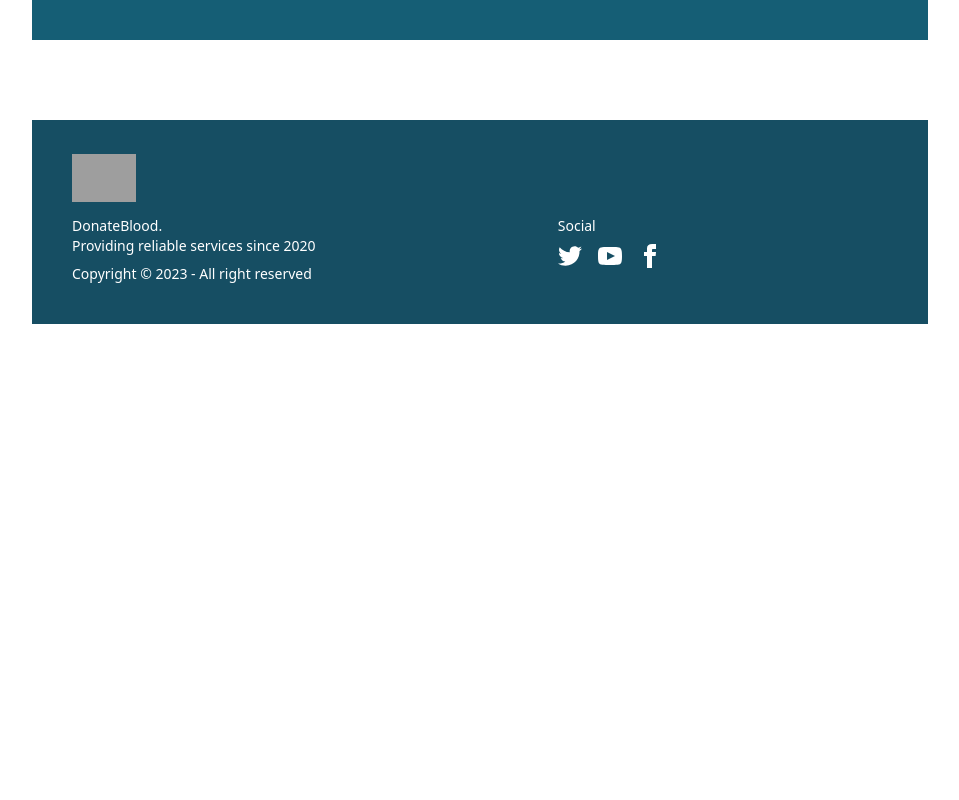
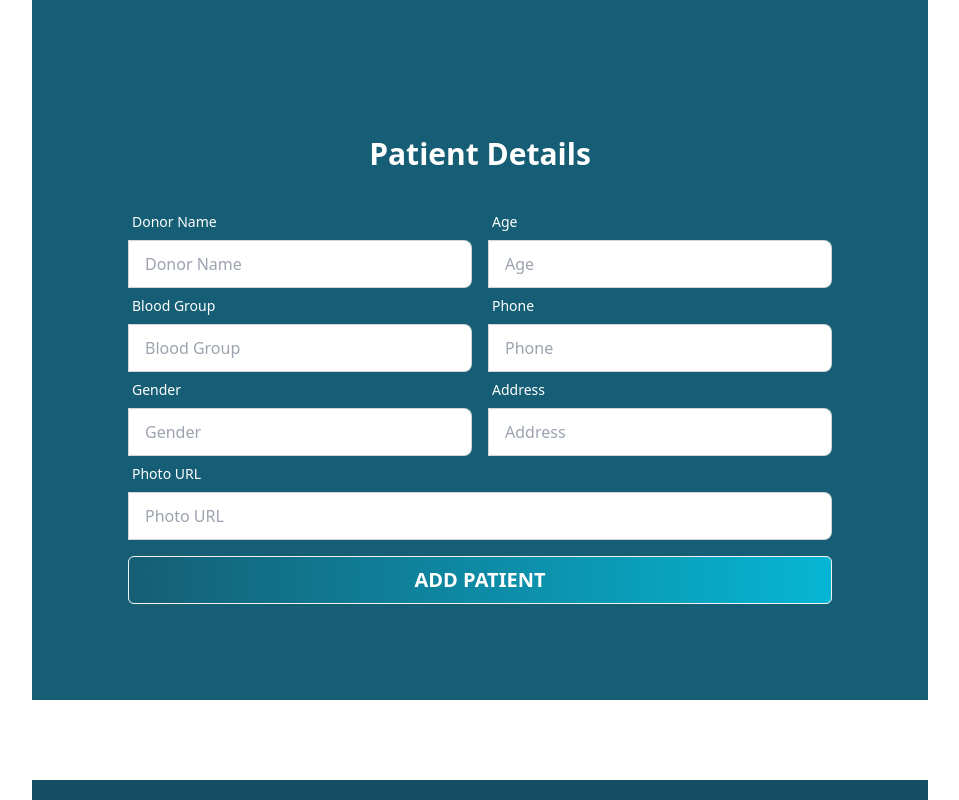
Before and after one commit to iftekharmahmud25/blood-donation-website, a React (Vite) app: page /Admin in a window 1280 px wide. Shown: the part 700-1500 px from the top of the page, without its empty margins (160-1119 px from the left). Before the commit the page ends 1024 px from the top, so only its background shows below. Built offline with nearby package versions, Linux system fonts and the light colour scheme; no server answers; grey boxes are pictures that could not be loaded.

Commit message:
added patient info

```diff
--- a/src/Pages/Admin/Admin.jsx
+++ b/src/Pages/Admin/Admin.jsx
@@ -25,7 +25,6 @@ const Admin = () => {
     };
 
     // send data to server
-
     fetch("http://localhost:5000/donor", {
       method: "POST",
       headers: {
@@ -45,11 +44,61 @@ const Admin = () => {
             confirmButtonText: "Thank You",
           });
 
+          formRef.current.reset();
+        }
+      });
+  };
+
+  const handleAddPatient = (event) => {
+    event.preventDefault();
+    const form = event.target;
+    const name = form.name.value;
+    const age = form.age.value;
+    const group = form.group.value;
+    const phone = form.phone.value;
+    const gender = form.gender.value;
+    const address = form.address.value;
+    const photo = form.photo.value;
+    const newPatient = {
+      name,
+      age,
+      group,
+      phone,
+      gender,
+      address,
+      photo,
+    };
+
+    // send data to server
+    fetch("http://localhost:5000/patient", {
+      method: "POST",
+      headers: {
+        "content-type": "application/json",
+      },
+      body: JSON.stringify(newPatient),
+    })
+      .then((res) => res.json())
+      .then((data) => {
+        console.log(data);
+
+        if (data.insertedId) {
+          Swal.fire({
+            title: "Success!",
+            text: "Patient added successfully !!",
+            icon: "success",
+            confirmButtonText: "Thank You",
+          });
 
           formRef.current.reset();
         }
       });
   };
+
+
+
+
+
+
 
   return (
     <div className="bg-cyan-800 p-6 md:p-24 ">
@@ -164,8 +213,132 @@ const Admin = () => {
           className="btn btn-block mt-4 bg-gradient-to-r from-cyan-800  to-cyan-500 hover:bg-gradient-to-r hover:from-cyan-500 hover:to-cyan-800 text-xl  px-4 py-2 rounded-md text-white"
         />
       </form>
+
+
+      <div className="mt-48">
+      <h1 className="text-3xl text-center mb-4 md:mb-8 font-bold text-white ">
+        Patient Details
+      </h1>
+      <form onSubmit={handleAddPatient} ref={formRef}>
+        <div className="lg:flex flex-row">
+          <div className="form-control md:w-1/2">
+            <label className="label">
+              <span className="label-text text-white">Donor Name</span>
+            </label>
+            <label className="input-group">
+              <input
+                type="text"
+                name="name"
+                placeholder="Donor Name"
+                className="input input-bordered w-full"
+              />
+            </label>
+          </div>
+
+          <div className="form-control md:w-1/2 ml-2 md:ml-4">
+            <label className="label">
+              <span className="label-text text-white">Age</span>
+            </label>
+            <label className="input-group">
+              <input
+                type="text"
+                name="age"
+                placeholder="Age"
+                className="input input-bordered w-full"
+              />
+            </label>
+          </div>
+        </div>
+
+        <div className="md:flex">
+          <div className="form-control md:w-1/2">
+            <label className="label">
+              <span className="label-text text-white">Blood Group</span>
+            </label>
+            <label className="input-group">
+              <input
+                type="text"
+                name="group"
+                placeholder="Blood Group"
+                className="input input-bordered w-full"
+              />
+            </label>
+          </div>
+          <div className="form-control md:w-1/2 ml-2 md:ml-4">
+            <label className="label">
+              <span className="label-text text-white">Phone</span>
+            </label>
+            <label className="input-group">
+              <input
+                type="text"
+                name="phone"
+                placeholder="Phone"
+                className="input input-bordered w-full"
+              />
+            </label>
+          </div>
+        </div>
+
+        <div className="md:flex">
+          <div className="form-control md:w-1/2">
+            <label className="label">
+              <span className="label-text text-white">Gender</span>
+            </label>
+            <label className="input-group">
+              <input
+                type="text"
+                name="gender"
+                placeholder="Gender"
+                className="input input-bordered w-full"
+              />
+            </label>
+          </div>
+          <div className="form-control md:w-1/2 ml-2 md:ml-4">
+            <label className="label">
+              <span className="label-text text-white">Address</span>
+            </label>
+            <label className="input-group">
+              <input
+                type="text"
+                name="address"
+                placeholder="Address"
+                className="input input-bordered w-full"
+              />
+            </label>
+          </div>
+        </div>
+
+        <div className="form-control md:w-full">
+          <label className="label">
+            <span className="label-text text-white">Photo URL</span>
+          </label>
+          <label className="input-group">
+            <input
+              type="text"
+              name="photo"
+              placeholder="Photo URL"
+              className="input input-bordered w-full"
+            />
+          </label>
+        </div>
+        <input
+          type="submit"
+          value="Add Patient"
+          className="btn btn-block mt-4 bg-gradient-to-r from-cyan-800  to-cyan-500 hover:bg-gradient-to-r hover:from-cyan-500 hover:to-cyan-800 text-xl  px-4 py-2 rounded-md text-white"
+        />
+      </form>
+      </div>
+
+
     </div>
+
+
+
+
+
+
   );
+
 };
 
 export default Admin;
--- /dev/null
+++ b/src/Pages/Contact/Contact.jsx
@@ -0,0 +1,41 @@
+import React from 'react';
+
+const Contact = () => {
+    return (
+        <div className="container mx-auto p-8 bg-gradient-to-b from-cyan-600 to-cyan-800-700 text-white rounded-lg shadow-lg">
+            <h1 className="text-4xl font-bold mb-8">Contact Information for Blood Donation</h1>
+            <div className="grid grid-cols-1 md:grid-cols-3 gap-8">
+                <div className="bg-blue-800 rounded-lg p-6">
+                    <h3 className="text-2xl font-semibold mb-4">Member 1: Rahatunnesa Rahi</h3>
+                    <ul className="mb-4">
+                        <li className="mb-2">Position: Coordinator</li>
+                        <li className="mb-2">Phone: <a href="tel:+8801879233846" className="text-blue-300">+8801879233846</a></li>
+                        <li>Email: <a href="mailto:rahi@example.com" className="text-blue-300">Rahatunnesarahi@gmail.com</a></li>
+                    </ul>
+                    <p className="text-sm text-blue-300">Available Monday to Friday, 9am - 5pm</p>
+                </div>
+                <div className="bg-blue-800 rounded-lg p-6">
+                    <h3 className="text-2xl font-semibold mb-4">Member 2: <br /> Ahmed Faiza</h3>
+                    <ul className="mb-4">
+                        <li className="mb-2">Position: Volunteer Coordinator</li>
+                        <li className="mb-2">Phone: <a href="tel:+8801756868664" className="text-blue-300">+8801756868664</a></li>
+                        <li>Email: <a href="mailto:ahmedfaiza0613@gmai.com" className="text-blue-400">ahmedfaiza0613@gmai.com</a></li>
+                    </ul>
+                    <p className="text-sm text-blue-400">Available on weekends and evenings</p>
+                </div>
+                <div className="bg-blue-800 rounded-lg p-6">
+                    <h3 className="text-2xl font-semibold mb-4">Member 3: <br /> Azrin Karim</h3>
+                    <ul className="mb-4">
+                        <li className="mb-2">Position: Outreach Specialist</li>
+                        <li className="mb-2">Phone: <a href="tel:+8801318865778" className="text-blue-300">+8801318865778</a></li>
+                        <li>Email: <a href="mailto:azrinkarim86@gmail.com" className="text-blue-300">azrinkarim86@gmail.com</a></li>
+                    </ul>
+                    <p className="text-sm text-blue-400">Available for emergency assistance 24/7</p>
+                </div>
+            </div>
+            <p className="mt-8 text-sm text-center text-black">For general inquiries, please email <a href="mailto:info@blooddonation.org" className="text-black">info@blooddonation.org</a></p>
+        </div>
+    );
+};
+
+export default Contact;
--- a/src/Pages/More/More.jsx
+++ b/src/Pages/More/More.jsx
@@ -1,6 +1,42 @@
 import React from "react";
+import Swal from "sweetalert2";
 
 const More = () => {
+  const handleAddFeedBack = (event) => {
+    event.preventDefault();
+    const form = event.target;
+    const feedback = form.text.value;
+    console.log(feedback);
+    const feedbackData = { feedback: feedback };
+
+    fetch("http://localhost:5000/feedback", {
+      method: "POST",
+      headers: {
+        "content-type": "application/json",
+      },
+      body: JSON.stringify(feedbackData),
+    })
+      .then((res) => res.json())
+      .then((data) => {
+        console.log(data);
+
+        if (data.insertedId) {
+          Swal.fire({
+            title: "Success!",
+            text: "Feedback added successfully!",
+            icon: "success",
+            confirmButtonText: "Thank You",
+          });
+
+          form.reset(); // Reset the form after successful submission
+        }
+      })
+      .catch((error) => {
+        console.error("Error:", error);
+        // Handle error here
+      });
+  };
+
   return (
     <div className="min-h-screen mt-10 ">
       <div className="collapse collapse-plus bg-base-200 mb-6">
@@ -18,7 +54,11 @@ const More = () => {
           What are the eligibility criteria for blood donation?
         </div>
         <div className="collapse-content">
-          <p>To be eligible, you must meet certain age, weight, and health requirements. Generally, donors must be at least 17 years old, weigh at least 110 pounds, and be in good health.</p>
+          <p>
+            To be eligible, you must meet certain age, weight, and health
+            requirements. Generally, donors must be at least 17 years old,
+            weigh at least 110 pounds, and be in good health.
+          </p>
         </div>
       </div>
       <div className="collapse collapse-plus bg-base-200 mb-6">
@@ -27,7 +67,10 @@ const More = () => {
           Can I donate blood if I have a medical condition?
         </div>
         <div className="collapse-content">
-          <p>It depends on the medical condition. Some conditions may disqualify you from donating blood, while others may not.</p>
+          <p>
+            It depends on the medical condition. Some conditions may disqualify
+            you from donating blood, while others may not.
+          </p>
         </div>
       </div>
       <div className="collapse collapse-plus bg-base-200 mb-6">
@@ -36,18 +79,43 @@ const More = () => {
           How long does the blood donation process take?
         </div>
         <div className="collapse-content">
-          <p>The donation process typically takes about 1 hour, including registration, medical history screening, donation, and refreshments.</p>
+          <p>
+            The donation process typically takes about 1 hour, including
+            registration, medical history screening, donation, and
+            refreshments.
+          </p>
         </div>
       </div>
       <div className="collapse collapse-plus bg-base-200 mb-6">
         <input type="radio" name="my-accordion-3" defaultChecked />
         <div className="collapse-title text-xl font-medium">
-          Can I donate blood if I have recently traveled to a different country?
+          Can I donate blood if I have recently traveled to a different
+          country?
         </div>
         <div className="collapse-content">
-          <p>It depends on the country you have visited and any potential health risks associated with travel. In some cases, travel may temporarily defer your eligibility to donate blood.</p>
+          <p>
+            It depends on the country you have visited and any potential health
+            risks associated with travel. In some cases, travel may temporarily
+            defer your eligibility to donate blood.
+          </p>
         </div>
       </div>
+
+      <form onSubmit={handleAddFeedBack}>
+        <input
+          className="py-36 px-32 w-full bg-cyan-800 text-white"
+          type="text"
+          name="text"
+          id=""
+          placeholder="Enter Your Feedback "
+        />
+
+        <input
+          type="submit"
+          value="Submit"
+          className="btn btn-block mt-4 bg-gradient-to-r from-cyan-800  to-cyan-500 hover:bg-gradient-to-r hover:from-cyan-500 hover:to-cyan-800 text-xl  px-4 py-2 rounded-md text-white"
+        />
+      </form>
     </div>
   );
 };
--- a/src/Shared/Navbar/Navbar.jsx
+++ b/src/Shared/Navbar/Navbar.jsx
@@ -39,6 +39,7 @@ const Navbar = () => {
         >
           Admin
         </NavLink>
+
         <NavLink
           to="/more"
           className="text-cyan-500 font-bold pe-3"
@@ -46,6 +47,16 @@ const Navbar = () => {
         >
           More
         </NavLink>
+
+        <NavLink
+          to="/Contact"
+          className="text-cyan-500 font-bold pe-3"
+          activeClassName="active underline text-cyan-800 font-bold pe-3"
+        >
+          Contact
+        </NavLink>
+
+
       </div>
 
       <div className="navbar-end">
```
Also changed, not shown: src/Routes/Routes.jsx (+12 -0 lines).
